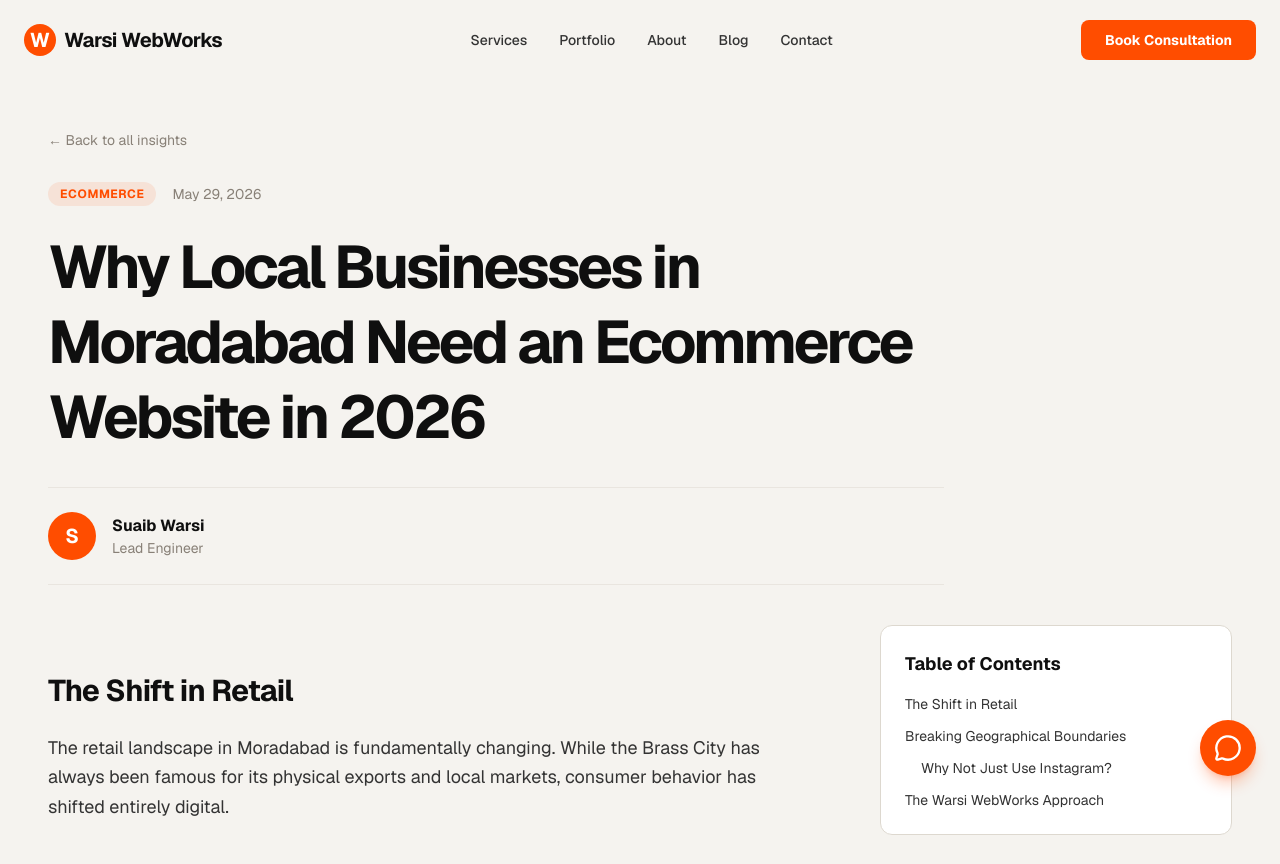
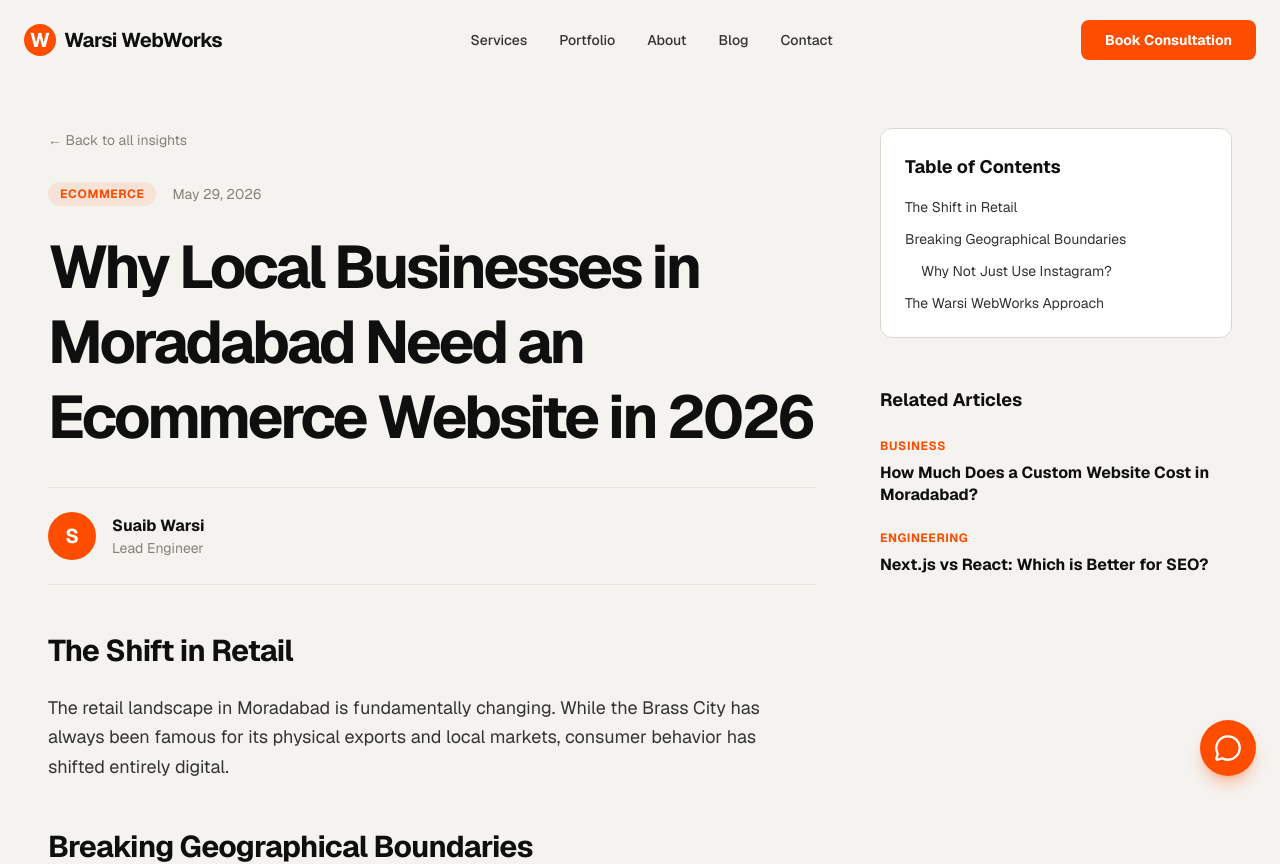
Before and after one commit to suaib92/Warsi-Webworks, a Next.js app: page /blog/benefits-of-ecommerce-website-for-local-business-in-moradabad in a window 1280 px wide. Shown: the top 864 px of the page. Built offline with nearby package versions, Linux system fonts and the light colour scheme; a web font is replaced by a local one.

Commit message:
Fix layout alignment of blog title and sidebar

```diff
--- a/src/app/blog/[slug]/page.tsx
+++ b/src/app/blog/[slug]/page.tsx
@@ -79,7 +79,10 @@
         />
       )}
       <article className="container mx-auto px-6 md:px-12 max-w-7xl">
-        <div className="mb-10 max-w-4xl">
+        <div className="grid grid-cols-1 lg:grid-cols-12 gap-12 lg:gap-16">
+          {/* Main Content Column */}
+          <div className="lg:col-span-8">
+            <div className="mb-10">
               <Link href="/blog" className="text-text-muted hover:text-accent text-sm inline-block mb-8 transition-colors">
                 &larr; Back to all insights
               </Link>
@@ -106,9 +109,6 @@
               </div>
             </div>
 
-        <div className="grid grid-cols-1 lg:grid-cols-12 gap-12 lg:gap-16">
-          {/* Main Content Column */}
-          <div className="lg:col-span-8">
             <div
               className="prose prose-lg prose-invert max-w-none
                 prose-headings:font-bold prose-headings:tracking-tight prose-headings:text-text-primary prose-headings:scroll-mt-24
```
Lines whose indentation alone changed are shown as unchanged.
